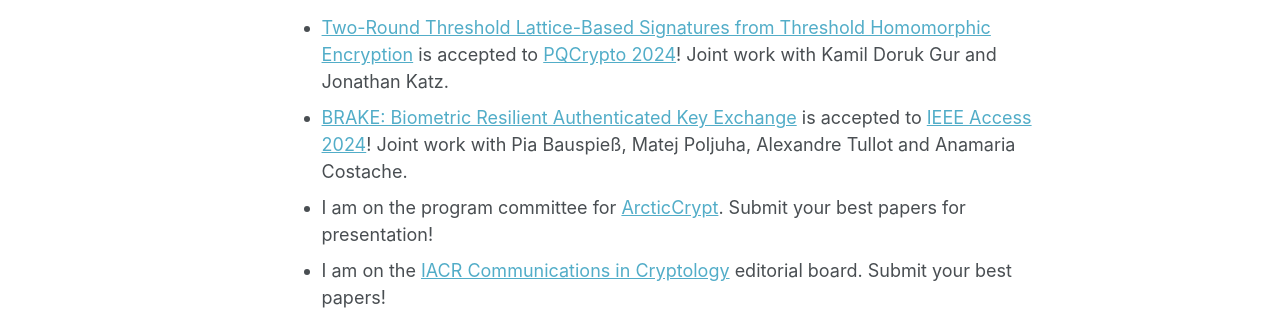
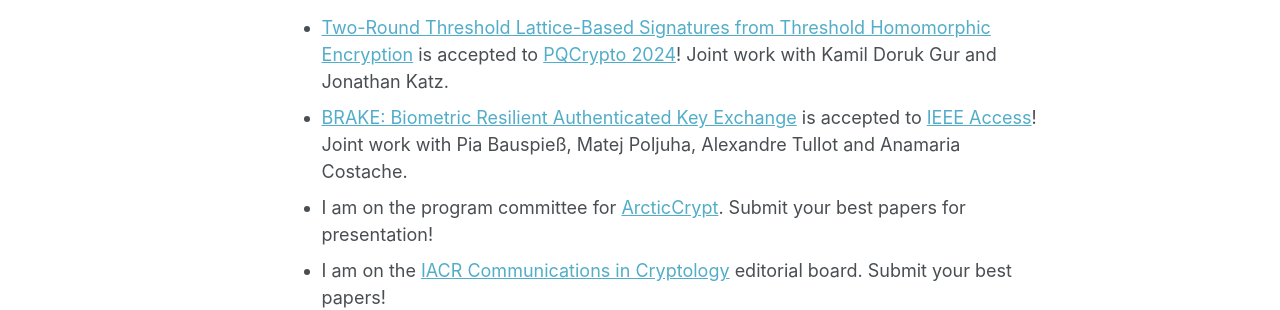
Before and after one commit to tjesi/tjesi.github.io, a Jekyll site: the page built from _pages/about.md, in a window 1280 px wide and 1399 px high. Shown: the part 614-924 px from the top of the window. Built offline with Jekyll 4.4.1, drawn with Linux system fonts in a browser that asks for light colours; some web fonts are replaced.

Commit message:
Update about.md

```diff
--- a/_pages/about.md
+++ b/_pages/about.md
@@ -19,7 +19,7 @@
 **News**:
 
 - [Two-Round Threshold Lattice-Based Signatures from Threshold Homomorphic Encryption](https://eprint.iacr.org/2023/1318) is accepted to [PQCrypto 2024](https://www.maths.ox.ac.uk/events/conferences/pqcrypto-2024)! Joint work with Kamil Doruk Gur and Jonathan Katz.
-- [BRAKE: Biometric Resilient Authenticated Key Exchange](https://eprint.iacr.org/2022/1408) is accepted to [IEEE Access 2024](https://ieeexplore.ieee.org/document/10478011)! Joint work with Pia Bauspieß, Matej Poljuha, Alexandre Tullot and Anamaria Costache.
+- [BRAKE: Biometric Resilient Authenticated Key Exchange](https://eprint.iacr.org/2022/1408) is accepted to [IEEE Access](https://ieeexplore.ieee.org/document/10478011)! Joint work with Pia Bauspieß, Matej Poljuha, Alexandre Tullot and Anamaria Costache.
 - I am on the program committee for [ArcticCrypt](https://simula-uib.com/arcticcrypt2025). Submit your best papers for presentation!
 - I am on the [IACR Communications in Cryptology](https://cic.iacr.org) editorial board. Submit your best papers!
 - I will be the general co-chair for IACR PKC 2025 in [Røros](https://www.visitnorway.com/places-to-go/trondelag/roros) together with [Bor de Kock](https://bordekock.nl)!
```
